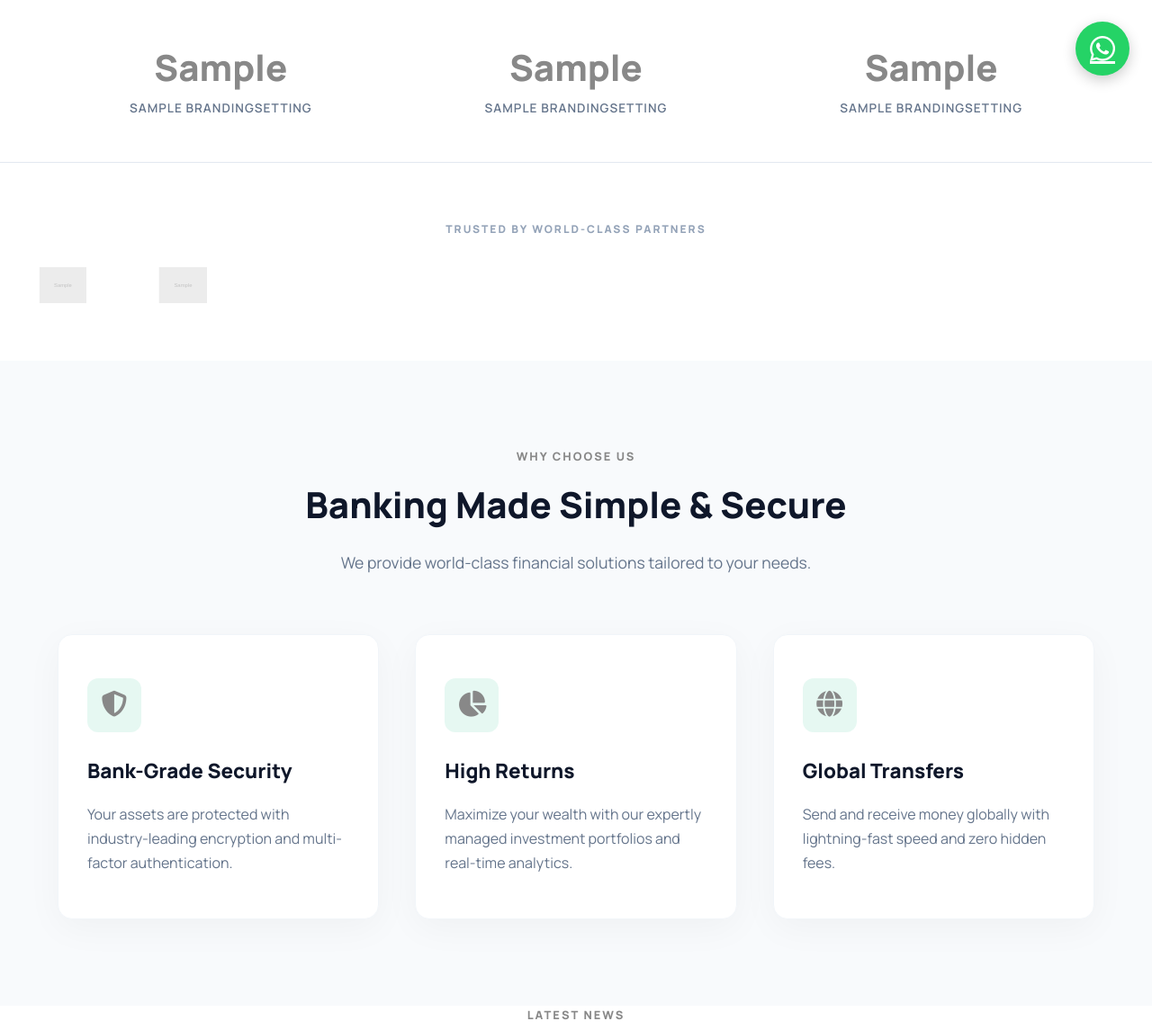
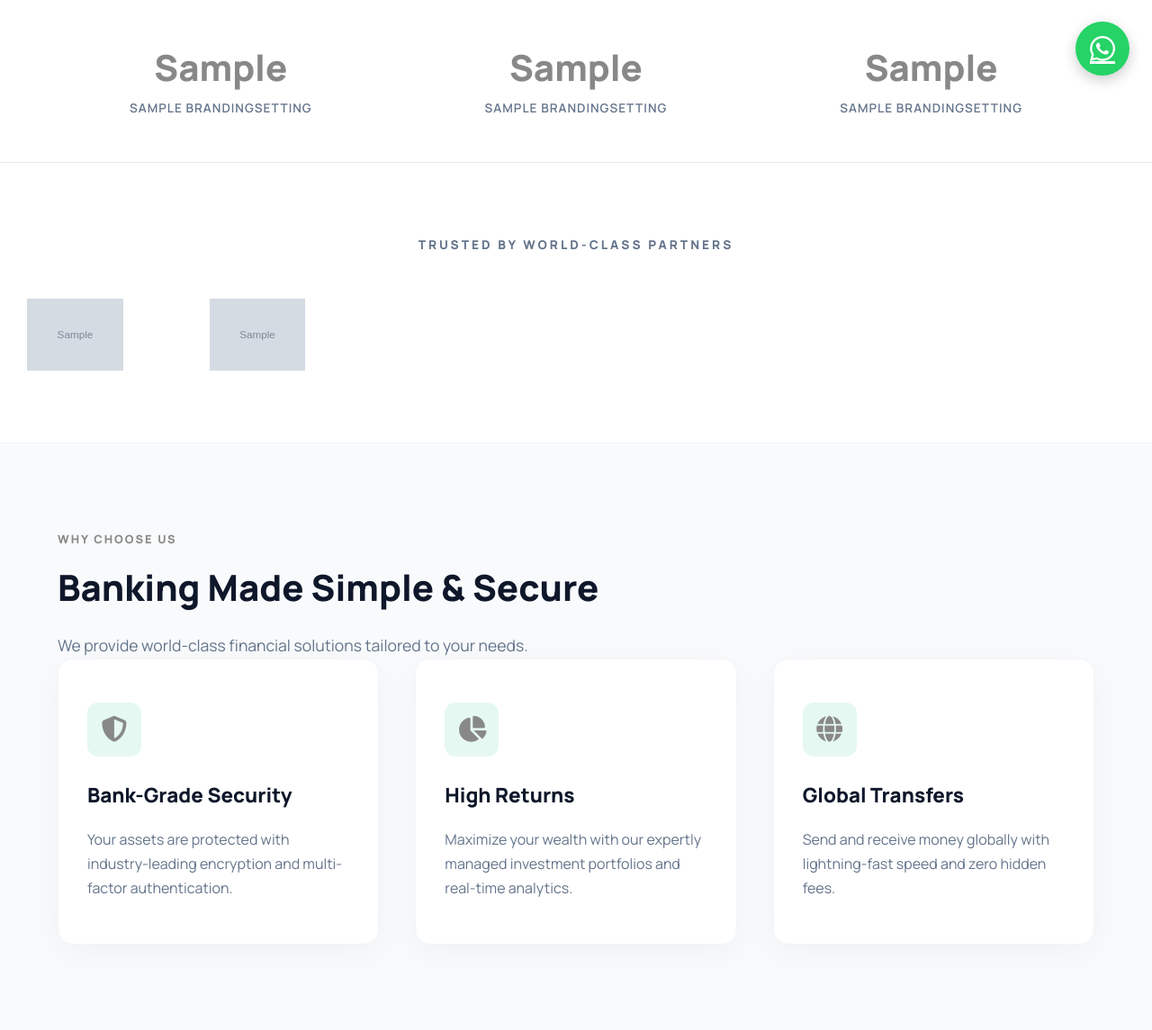
Before and after one commit to kocha-design/Finance-Website-Repository, a Django app: page / in a window 1280 px wide. Shown: the part 691-1836 px from the top of the page at 90% size. Run offline with Django 5.2, Linux system fonts and the light colour scheme; tables that the repository leaves empty hold one stand-in row (values such as "Sample post"); grey boxes marked "Sample" are stand-in pictures.

Commit message:
increased partners logo size

```diff
--- a/static/css/style.css
+++ b/static/css/style.css
@@ -47,14 +47,31 @@ nav a:hover { color: var(--secondary); }
 .q-stat p { color: #64748b; font-weight: 600; text-transform: uppercase; font-size: 0.85rem; letter-spacing: 1px; }
 
 /* --- Partners Marquee --- */
-.partners-section { padding: 4rem 0; overflow: hidden; background: #ffffff; }
-.partners-label { text-align: center; color: #94a3b8; font-weight: 700; letter-spacing: 2px; font-size: 0.75rem; margin-bottom: 2rem; }
-.partners-marquee { display: flex; width: max-content; animation: scroll 30s linear infinite; gap: 5rem; align-items: center; }
+.partners-section { padding: 5rem 0; overflow: hidden; background: #ffffff; border-bottom: 1px solid #f1f5f9; }
+.partners-label { text-align: center; color: #64748b; font-weight: 800; letter-spacing: 3px; font-size: 0.85rem; margin-bottom: 3rem; text-transform: uppercase; }
+.partners-marquee { display: flex; width: max-content; animation: scroll 30s linear infinite; gap: 6rem; align-items: center; }
 .partners-marquee:hover { animation-play-state: paused; }
-.partner-logo { max-height: 40px; filter: grayscale(100%); opacity: 0.5; transition: all 0.3s; }
-.partner-logo:hover { filter: grayscale(0); opacity: 1; }
-.partner-name { font-weight: 800; color: #cbd5e1; font-size: 1.5rem; white-space: nowrap; }
-@keyframes scroll { 0% { transform: translateX(0); } 100% { transform: translateX(-50%); } }
+
+/* Hapa ndio tumebadilisha ukubwa na rangi */
+.partner-logo {
+    max-height: 80px; /* Imeongezwa kutoka 40px kwenda 80px */
+    width: auto;
+    opacity: 1; /* Ondoa upauka */
+    filter: none; /* Ondoa grayscale */
+    transition: transform 0.3s;
+}
+.partner-logo:hover {
+    transform: scale(1.1); /* Inakua kidogo ukiweka mouse */
+}
+.partner-name {
+    font-weight: 800;
+    color: #0f172a; /* Rangi nyeusi ya kifahari badala ya kijivu */
+    font-size: 2.2rem; /* Imeongezwa kutoka 1.5rem */
+    white-space: nowrap;
+    text-transform: uppercase;
+    letter-spacing: 2px;
+}
+@keyframes scroll { 0% { transform: translateX(0); } 100% { transform: translateX(-50%); } }g
 
 /* --- Sections --- */
 .section-title { text-align: center; margin-bottom: 4rem; }
```
